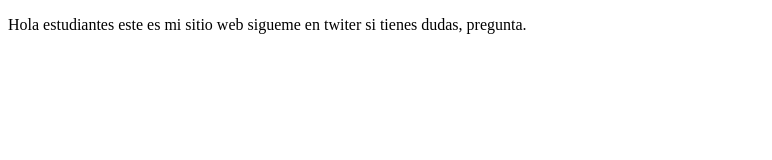
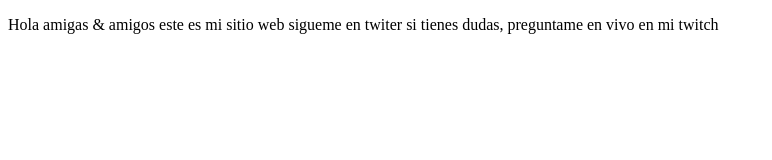
Before and after one commit to jcfrancomaster91/proyectoDemoCursoPrework, a plain HTML site: page index.html in a window 1280 px wide. Shown: the whole page, without its empty margins (0-772 px from the left). Drawn offline with Linux system fonts and the light colour scheme.

Commit message:
cambios agregamos sitio de twitch

```diff
--- a/index.html
+++ b/index.html
@@ -8,8 +8,8 @@
 </head>
 <body>
     <p>
-        Hola estudiantes este es mi sitio web
-        sigueme en twiter si tienes dudas, pregunta.
+        Hola amigas & amigos este es mi sitio web
+        sigueme en twiter si tienes dudas, preguntame en vivo en mi twitch
     </p>
 </body>
 </html>
```
